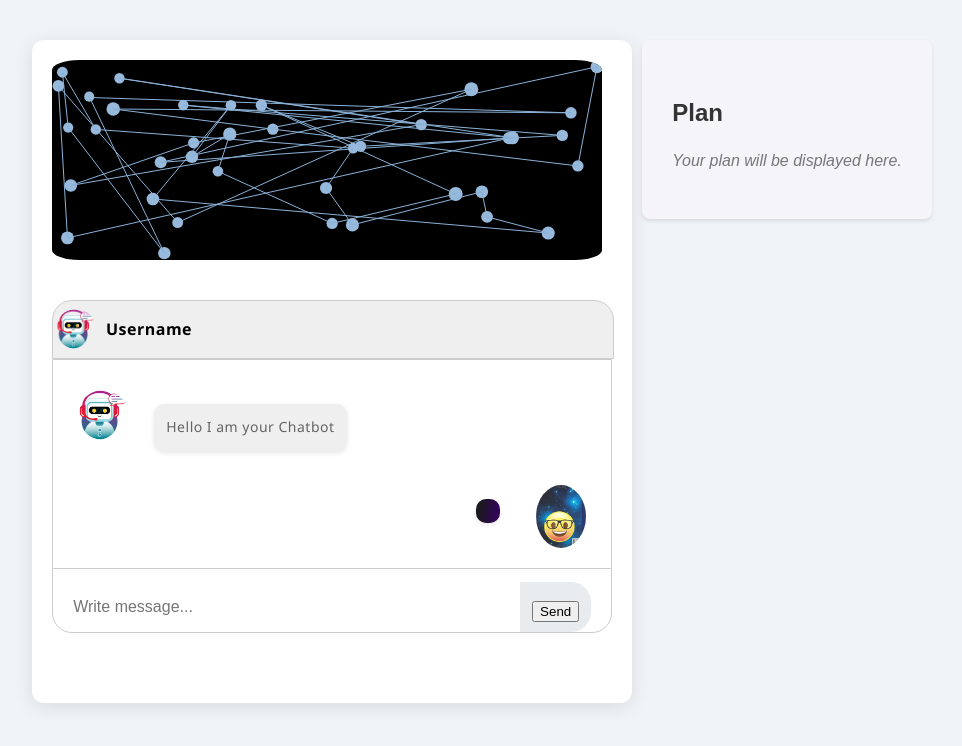
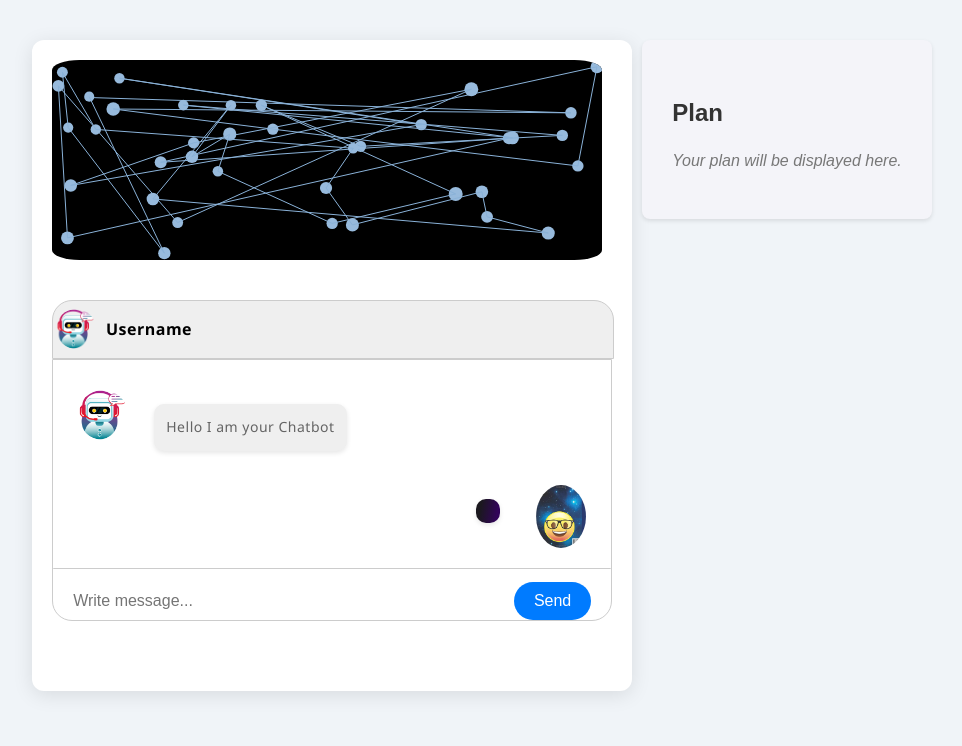
Before and after one commit to saiawe2021/EmpHackfest, a website: page static/chatbot.html in a window 1280 px wide. Both pictures are taken after a click on the input "Send". Shown: the whole page, without its empty margins (153-1115 px from the left). Drawn offline with Linux system fonts and the light colour scheme; no server answers.

Commit message:
made the chatbot better and made a response array

```diff
--- a/static/chatbot.css
+++ b/static/chatbot.css
@@ -10,12 +10,14 @@ body {
     box-sizing: border-box;
     line-height: 1.6;
 }
-#animation{
+
+#animation {
     background-color: black;
     background-size: 5px 5px, 5px 5px, 5px 5px, 5px 5px, 5px 5px;
     background-position: 0 0, 50px 50px, 100px 100px, 150px 150px, 200px 200px;
     border-radius: 5%;
 }
+
 /* Chatbot Interface Styling */
 #chatbotInterface {
     background-color: #ffffff;
@@ -222,7 +224,7 @@ img {
 }
 
 .outgoing-chats-msg p {
-    background-image: linear-gradient( 99.9deg, rgba(27,24,31,1) 21.2%, rgba(50,4,89,1) 84.8% );
+    background-image: linear-gradient(99.9deg, rgba(27, 24, 31, 1) 21.2%, rgba(50, 4, 89, 1) 84.8%);
     color: #fff;
     margin-right: 1rem;
 }
@@ -263,9 +265,9 @@ img {
 
 .input-group-text {
     border: none;
-    padding: 0.375rem 0.75rem;
-    font-size: 1.5rem;
-    background-color: #e9ecef;
+    padding: 0;
+    font-size: 1rem;
+    background-color: white;
     border-radius: 0 20px 20px 0;
     cursor: pointer;
     transition: background-color 0.3s ease;
@@ -275,8 +277,23 @@ img {
     background-color: #ced4da;
 }
 
-.send-icon {
-    font-weight: bold;
+#sendButton {
+    background-color: #007bff; /* Blue background */
+    color: white; /* White text */
+    border: none; /* Remove default border */
+    border-radius: 20px; /* Rounded corners */
+    padding: 10px 20px; /* Padding inside the button */
+    cursor: pointer; /* Pointer cursor on hover */
+    font-size: 16px; /* Text size */
+    transition: background-color 0.3s; /* Smooth background color transition */
+}
+
+#sendButton:hover {
+    background-color: #0056b3; /* Darker blue on hover */
+}
+
+#sendButton:active {
+    background-color: #004494; /* Even darker blue when button is pressed */
 }
 
 /* Responsive Design */
--- a/static/chatbot.js
+++ b/static/chatbot.js
@@ -6,7 +6,7 @@ var points = [],
     radiusVariation = 2, // max variation in radius
     boundaryX = 550,
     boundaryY = 200,
-    numberOfPoints = Math.random() * 40;
+    numberOfPoints = Math.floor(Math.random() * 30) + 10;
 
 init();
 
@@ -35,7 +35,7 @@ function createPoint() {
       vy2;
   point.x = Math.random() * boundaryX;
   point.y = Math.random() * boundaryY;
-  point.radius = baseRadius + Math.random() * radiusVariation; // Set initial radius
+  point.radius = baseRadius + Math.random() * radiusVariation;
   point.vx = (Math.floor(Math.random()) * 2 - 1) * Math.random();
   vx2 = Math.pow(point.vx, 2);
   vy2 = velocity2 - vx2;
@@ -98,14 +98,14 @@ function animate() {
   draw();
   requestAnimationFrame(animate);
 }
-
-
+let responses = [];
 //creates an event listener on the send button
 let sendBtn = document.getElementById(`sendButton`)
 if(sendBtn){
     sendBtn.addEventListener("click", function(){
         //gets and resets the sent text
-        let sentText = document.getElementById(`typedText`).value
+        let sentText = document.getElementById(`typedText`).value;
+        responses.push(sentText);
         document.getElementById(`typedText`).value = "";
         //creates a text node using that text
         let node = document.createTextNode(sentText)
```
Also changed, not shown: static/login.html (+1 -1 lines).
